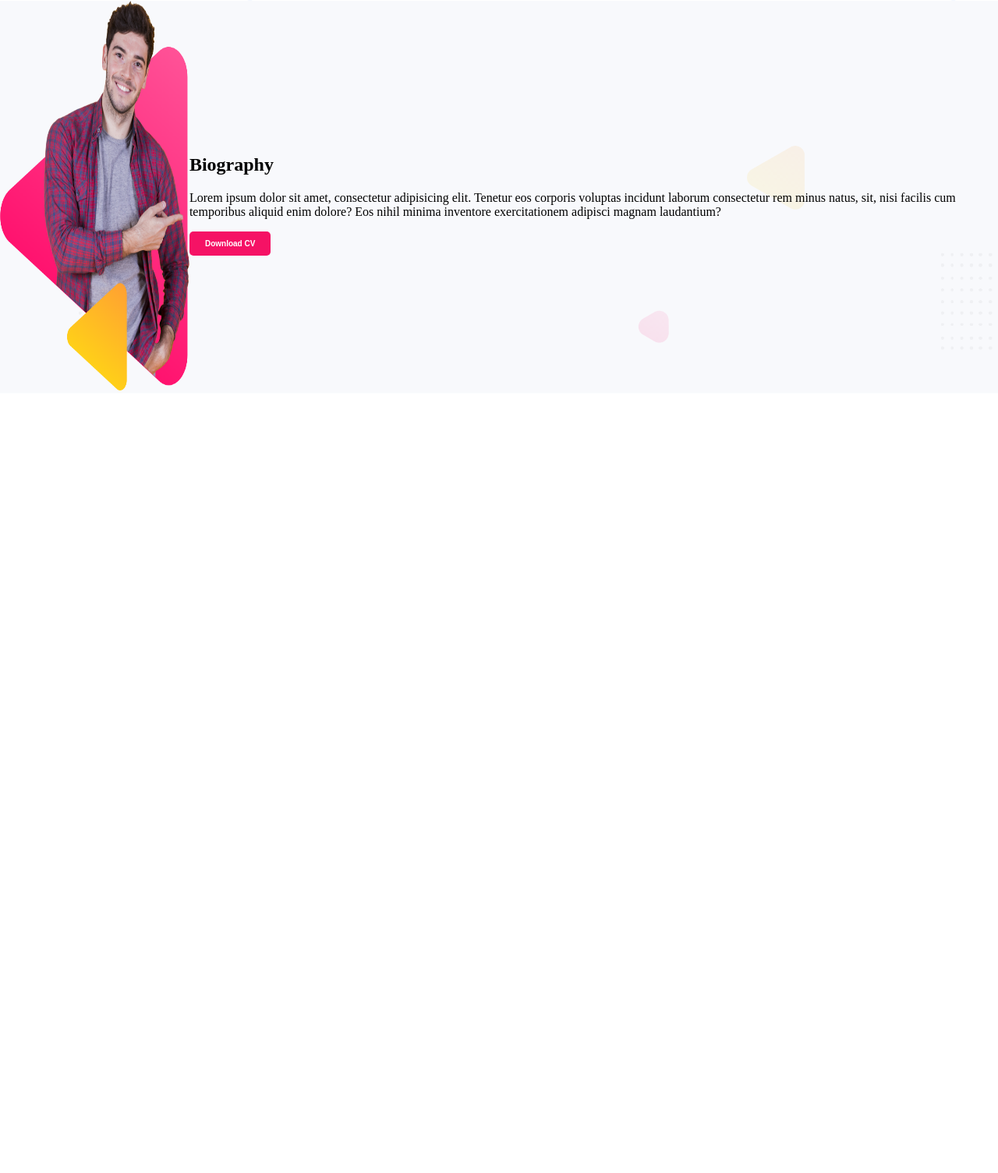
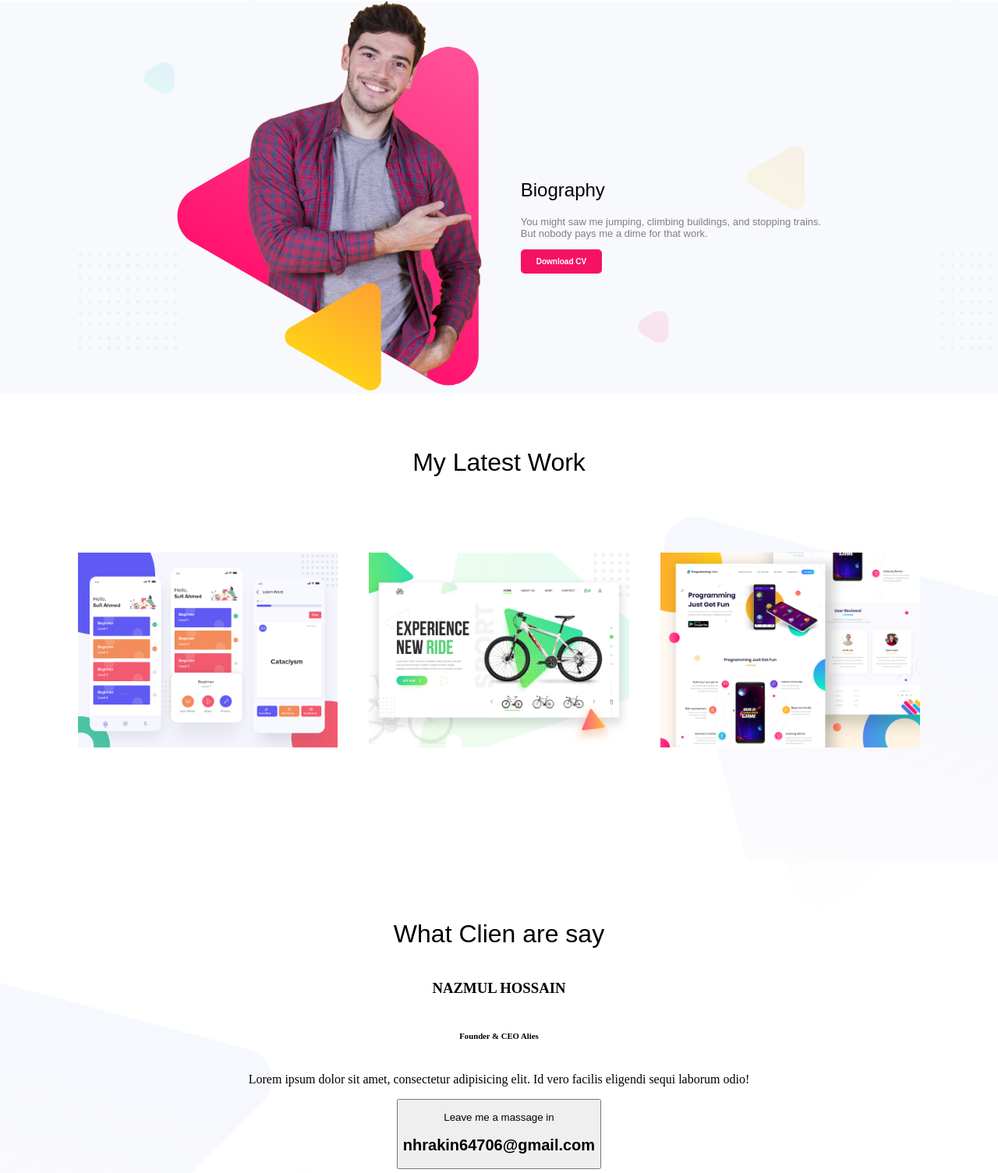
Before and after one commit to nh246/LearnHTMLandCSS, a plain HTML site: page Personal_website/index.html in a window 1280 px wide. Shown: the part 503-2008 px from the top of the page at 78% size. Before the commit the page ends 1008 px from the top, so only its background shows below. Drawn offline with Linux system fonts and the light colour scheme.

Commit message:
adding code

```diff
--- a/Personal_website/index.html
+++ b/Personal_website/index.html
@@ -21,23 +21,58 @@
       </div>
 
       <div class="herder_right">
-        <img src="./images/peter.png" alt="herderimage" srcset=""  />
+        <img src="./images/peter.png" alt="herderimage" srcset="" class="img" />
       </div>
     </header>
+    <!-- Bio section  -->
+
     <section class="middle_body">
       <div class="body_left">
-        <img src="./images/peter_dream.png" alt="biography" srcset="" class="img" />
+        <img
+          src="./images/peter_dream.png"
+          alt="biography"
+          srcset=""
+          class="img"
+        />
       </div>
       <div class="body_right">
         <h2 class="h2">Biography</h2>
         <p class="article">
-          Lorem ipsum dolor sit amet, consectetur adipisicing elit. Tenetur eos
-          corporis voluptas incidunt laborum consectetur rem minus natus, sit,
-          nisi facilis cum temporibus aliquid enim dolore? Eos nihil minima
-          inventore exercitationem adipisci magnam laudantium?
+          You might saw me jumping, climbing buildings, and stopping trains.
+          <br />
+          But nobody pays me a dime for that work.
         </p>
         <button class="btn">Download CV</button>
       </div>
     </section>
+
+    <!-- Work section  -->
+
+    <section class="work">
+      <h1>My Latest Work</h1>
+      <div class="works">
+        <img src="./images/work-1.png" alt="" srcset="" />
+        <img src="./images/work-2.jpg" alt="" srcset="" />
+        <img src="./images/work-3.jpg" alt="" srcset="" />
+      </div>
+    </section>
+<!-- footer section  -->
+
+    <footer class="footer">
+      <h1>What Clien are say</h1>
+      <div class="client">
+        <h3>NAZMUL HOSSAIN</h3>
+        <h6>Founder & CEO Alies</h6>
+        <p>
+          Lorem ipsum dolor sit amet, consectetur adipisicing elit. Id vero
+          facilis eligendi sequi laborum odio!
+        </p>
+        <button>
+          <p>Leave me a massage in <br/>
+          <h2>nhrakin64706@gmail.com</h2>
+          </p>
+        </button>
+      </div>
+    </footer>
   </body>
 </html>
--- a/Personal_website/style.css
+++ b/Personal_website/style.css
@@ -17,20 +17,15 @@ body{
 
 }
 
-.herder_right{
-
-}
-
 .herder_right img{
- width: 100%;
- height: 500px;
-
+    width: 100%;
+    height: 500px;
 }
 
 .header_left{
  height: auto;
  width: auto;
- text-align: left;
+ text-align: right;
  justify-content: center;
 }
 
@@ -86,8 +81,80 @@ body{
     }
 
 .body_right{
+
     height: auto;
     width: auto;
     text-align: left;
     justify-content: center;
+    padding-left: 50px;
 }
+
+.h2{
+    margin-top: 75px;
+  font-weight: 500;
+  font-family: Arial, Helvetica, sans-serif;
+  font-size: x-large;
+}
+.article{
+    font-family: Arial, Helvetica, sans-serif;
+    font-weight: 300;
+    font-size: small;
+    color: gray;
+    display: block;
+}
+
+/* work section */
+
+.work{
+    height: 600px;
+    width: 100%;
+    display: flex;
+    flex-direction: column;
+    align-items: center;
+    /* justify-content: space-around; */
+    background-image: url("./images/latest-work-bg.png");
+    background-size: cover;
+}
+.work h1{
+ margin-top: 70px;
+ font-family: Arial, Helvetica, sans-serif;
+ font-weight: 500;
+ font-size: xx-large;
+
+}
+.works{
+    display: flex;
+    margin-top: 50px;
+}
+.works img{
+    width: 100%;
+    height: 250px;
+    object-fit: contain;
+    padding: 20px;
+}
+
+.footer{
+    height: 400px;
+    width: 100%;
+    display: flex;
+    flex-direction: column;
+    align-items: center;
+    justify-content: center;
+    background-image: url("./images/footer-bg.png");
+    background-size: cover;
+    background-repeat: no-repeat;
+}
+
+.footer h1{
+    margin-top: 70px;
+    font-family: Arial, Helvetica, sans-serif;
+    font-weight: 500;
+    font-size: xx-large;
+}
+
+.client{
+    display: flex;
+    flex-direction: column;
+    align-items: center;
+    justify-content: center;
+}
```
Also changed, not shown: Personal_website/images/work-1.png (added), Personal_website/images/work-2.jpg (added), Personal_website/images/work-3.jpg (added).
